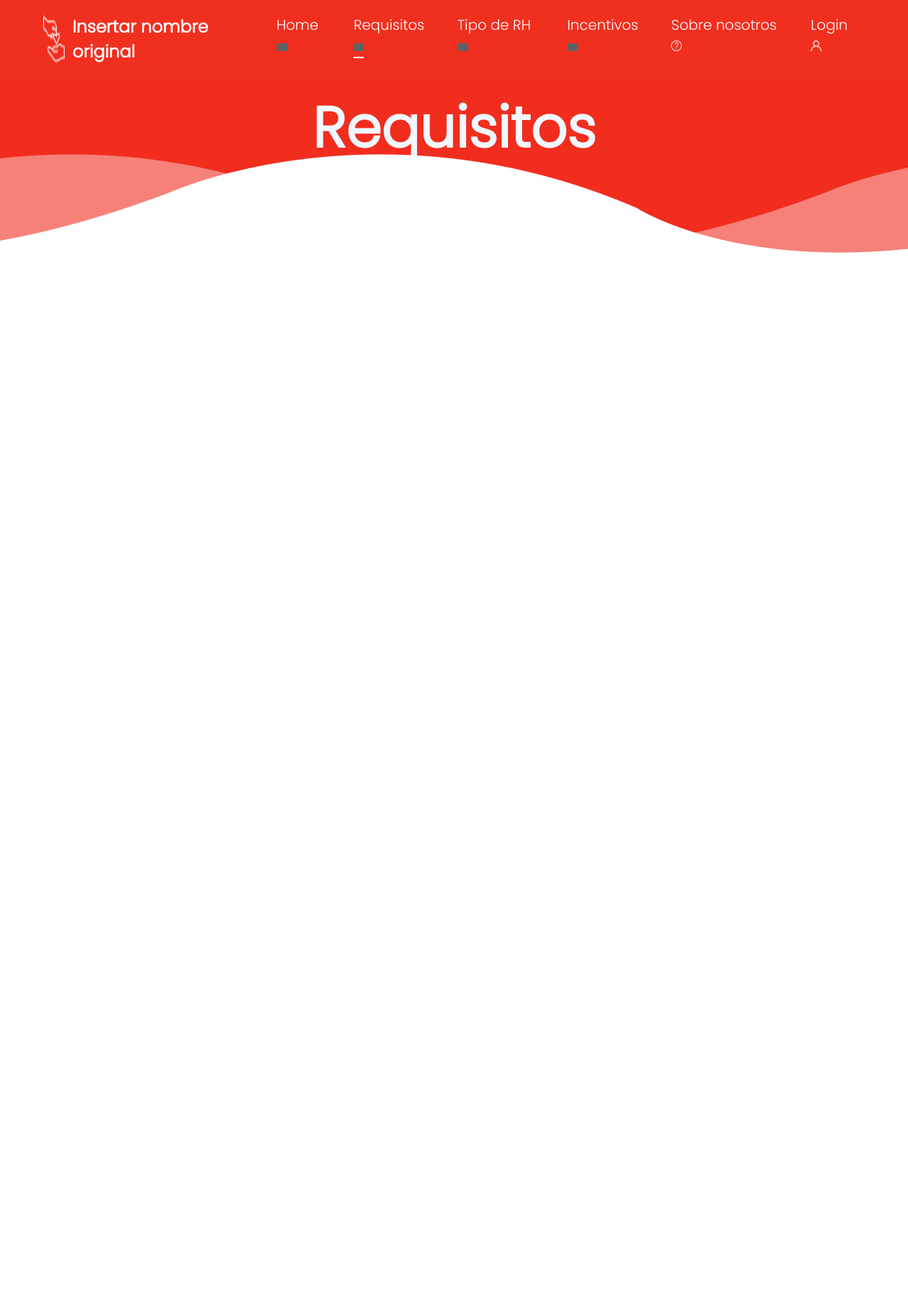
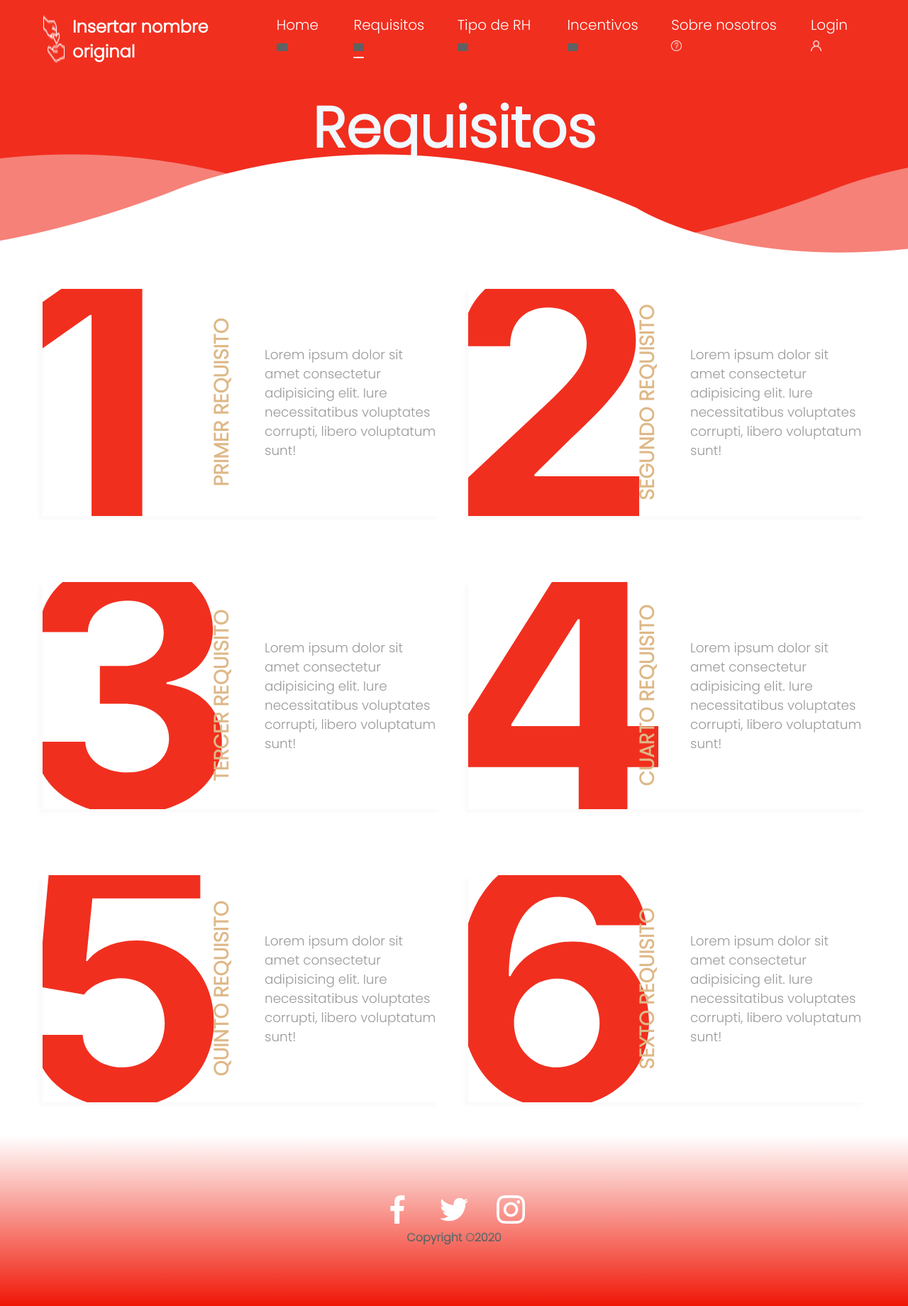
Before and after one commit to 11LuisaF26/fullstack, a Django app: template proyecto/templates/requisitos.html in a window 1280 px wide. Shown: the whole page at 71% size. Before the commit the page ends 356 px from the top, so only its background shows below. Run offline with Django 3.2, Linux system fonts and the light colour scheme; the template is opened without the code that fills it, so the values that code supplies are empty; grey boxes are pictures that could not be loaded.

Commit message:
version 3

```diff
--- a/proyecto/templates/css/style.css
+++ b/proyecto/templates/css/style.css
@@ -436,6 +436,164 @@ transform: translateY(-10px);
     padding: 5px;
     margin:10px 0;
   }
+.requisitos{
+    padding: 0 50px;
+    height: 155vh;
+  display: grid;
+  grid-template-rows: repeat(3, 1fr);
+  grid-template-columns: repeat(2, 1fr);
+  justify-items: center;
+  width: 100%;
+  counter-reset: list;
+  background: #fff;
+}
+  dl {
+    height: 40vh;
+    max-width: 70vh;
+    width: 100%;
+    align-self: center;
+    box-sizing: border-box;
+    margin: 20px auto;
+    position: relative;
+    overflow: hidden;
+    background: -webkit-gradient(linear, left top, right top, color-stop(80%, #fff), to(transparent));
+    background: linear-gradient(to right, #fff 80%, transparent);
+    box-shadow: -5px 5px 5px 0px rgba(153, 153, 153, 0.05);
+    -webkit-transition: box-shadow 0.3s ease-out;
+    transition: box-shadow 0.3s ease-out;
+  }
+  dl:nth-child(even) {
+    margin-left: 20px;
+  }
+  dl:nth-child(odd) {
+    margin-right: 20px;
+  }
+  dl:hover {
+    box-shadow: 0px 5px 0px 0px rgba(153, 153, 153, 0);
+  }
+  dl:hover:before {
+    margin-left: 10px;
+  }
+  dl:before {
+    counter-increment: list;
+    content: counter(list);
+    font-family: -apple-system, BlinkMacSystemFont, "Segoe UI", Roboto, Oxygen-Sans, Ubuntu, Cantarell, "Helvetica Neue", Helvetica, Arial, sans-serif;
+    font-size: 60vh;
+    color: #f12f1f;
+    font-weight: bold;
+    margin-left: -35px;
+    position: absolute;
+    top: 50%;
+    left: 0;
+    -webkit-transform: translatey(-52%);
+            transform: translatey(-52%);
+    -webkit-transition: margin 0.2s ease-out;
+    transition: margin 0.2s ease-out;
+  }
+
+  dt {
+    color: burlywood;
+    font-size: 3.5vh;
+    position: absolute;
+    left: 45%;
+    top: 50%;
+    -webkit-transform: translate(-50%, -50%) rotatez(-90deg);
+            transform: translate(-50%, -50%) rotatez(-90deg);
+    text-transform: uppercase;
+    font-weight: bold;
+  }
+
+  dd {
+    display: -webkit-box;
+    display: flex;
+    -webkit-box-align: center;
+            align-items: center;
+    height: 100%;
+    max-width: 45%;
+    margin-left: 55%;
+    padding: 5px;
+    color: #999;
+    font-size: 2.3vh;
+  }
+/**********************/
+  .container_login{
+
+        position: relative;
+    display: flex;
+    justify-content: center;
+    align-items: center;
+    width: 100%;
+    height: 100vh;
+    text-align: center;
+    background: #fff;
+}
+  .form{
+
+    position: relative;
+    width: 350px;
+    padding: 40px 40px 60px;
+    background: #ebf5fc;
+    border-radius: 10px;
+    text-align: center;
+    box-shadow: -5px -5px 10px rgba(0, 0, 0, 0.1),
+                5px 5px 10px rgba(0, 0, 0, 0.1);
+    }
+    .form h2{
+        color: #32a3b1;
+        font-weight: 500;
+        text-transform: uppercase;
+        letter-spacing: 4px;
+    }
+    .form .input{
+        text-align: left;
+        margin-top: 40px;
+    }
+    .form .input .inputBox{
+        margin-top: 20px;
+    }
+
+.form .input .inputBox label{
+       display: block;
+       color: #868686;
+       margin-bottom: 5px;
+       font-size:18px;
+    }
+    .form .input .inputBox input{
+        width: 100%;
+        height: 50px;
+        background:#ebf5fc;
+        border: none;
+        outline: none;
+        border-radius: 40px;
+        padding: 5px 15px;
+        font-size: 18px;
+        color: #32a3b1;
+        box-shadow: inset -2px -2px 6px rgba(255, 255, 255, 1),
+         inset 2px 2px 6px rgba(0, 0, 0, 0.1);
+    }
+    .form .input .inputBox input[type="submit"]{
+        margin-top: 20px;
+        box-shadow:  -2px -2px 6px rgba(255, 255, 255, 1),
+         2px 2px 6px rgba(0, 0, 0, 0.1);
+    }
+
+    .form .input .inputBox input[type="submit"]:active{
+        color: #006c9c;
+        margin-top: 20px;
+        box-shadow: inset -2px -2px 6px rgba(255, 255, 255, 1),
+       inset 2px 2px 6px rgba(0, 0, 0, 0.1);
+    }
+    .form .input .inputBox input::placeholder{
+        color: #555;
+        font-size: 18px;
+    }
+    .forget{
+        margin-top: 30px;
+        color: #555;
+    }
+    .forget a{
+        color: #ff0047;
+    }
 
 /*
 section .wave:after{
--- a/proyecto/templates/requisitos.html
+++ b/proyecto/templates/requisitos.html
@@ -43,5 +43,40 @@
         </div>
         <div class="wave"></div>
     </section>
+    <section class="requisitos">
+    <dl>
+        <dt>Primer Requisito</dt>
+        <dd>Lorem ipsum dolor sit amet consectetur adipisicing elit. Iure necessitatibus voluptates corrupti, libero voluptatum sunt!</dd>
+      </dl>
+      <dl>
+        <dt>segundo Requisito</dt>
+        <dd>Lorem ipsum dolor sit amet consectetur adipisicing elit. Iure necessitatibus voluptates corrupti, libero voluptatum sunt!</dd>
+      </dl>
+      <dl>
+        <dt>tercer Requisito</dt>
+        <dd>Lorem ipsum dolor sit amet consectetur adipisicing elit. Iure necessitatibus voluptates corrupti, libero voluptatum sunt!</dd>
+      </dl>
+      <dl>
+        <dt>Cuarto Requisito</dt>
+        <dd>Lorem ipsum dolor sit amet consectetur adipisicing elit. Iure necessitatibus voluptates corrupti, libero voluptatum sunt!</dd>
+      </dl>
+      <dl>
+        <dt>Quinto Requisito</dt>
+        <dd>Lorem ipsum dolor sit amet consectetur adipisicing elit. Iure necessitatibus voluptates corrupti, libero voluptatum sunt!</dd>
+      </dl>
+      <dl>
+        <dt>Sexto Requisito</dt>
+        <dd>Lorem ipsum dolor sit amet consectetur adipisicing elit. Iure necessitatibus voluptates corrupti, libero voluptatum sunt!</dd>
+      </dl>
+    </section>
+
+    <section class="footer">
+        <ul class="sci">
+            <li><a href="#"><img src="img/facebook.png" alt=""></a></li>
+            <li><a href="#"><img src="img/twitter.png" alt=""></a></li>
+            <li><a href="#"><img src="img/instagram.png" alt=""></a></li>
+        </ul>
+        <h4>Copyright &copy;2020</h4>
+    </section>
 </body>
 </html>
```
